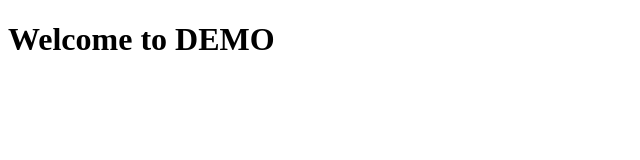
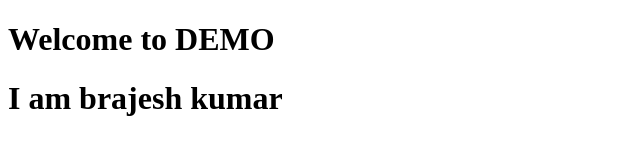
Before and after one commit to brajeshai19/demo, a plain HTML site: page index.html in a window 1280 px wide. Shown: the whole page, without its empty margins (0-640 px from the left). Drawn offline with Linux system fonts and the light colour scheme.

```diff
--- a/index.html
+++ b/index.html
@@ -7,5 +7,6 @@
 </head>
 <body>
     <h1>Welcome to DEMO</h1>
+    <h1>I am brajesh kumar</h1>
 </body>
 </html>
```
